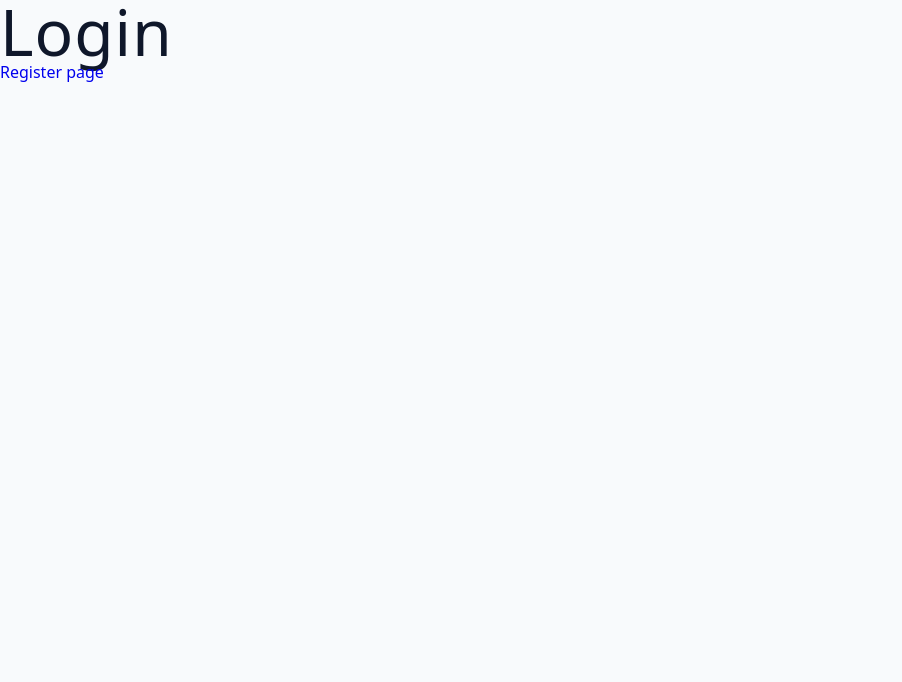
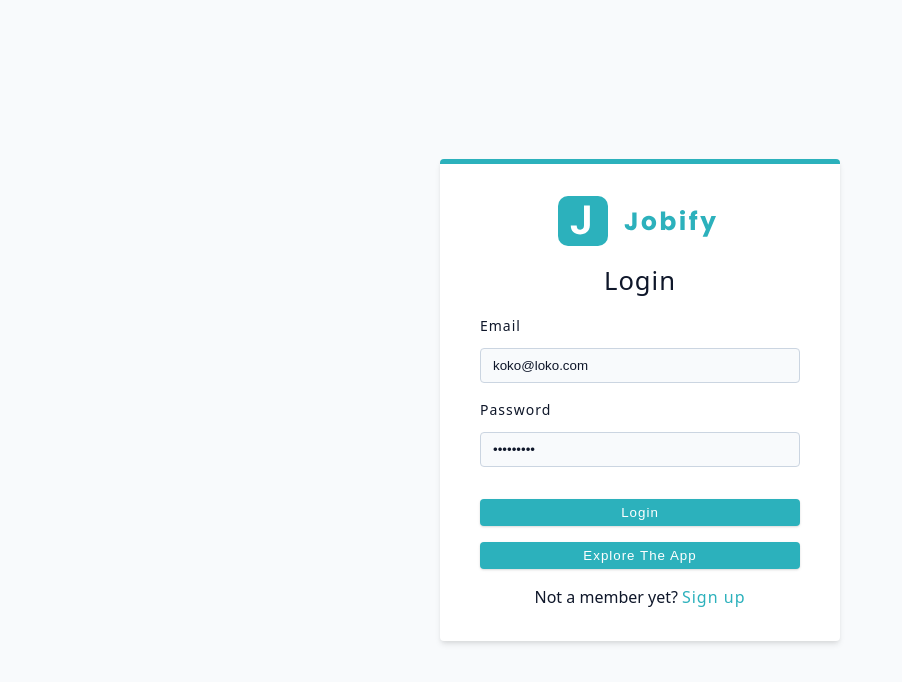
Before and after one commit to AdirNoyman/MERNapp_v2_Aug2023, a React (Vite) app in the folder client/: page /login in a window 1280 px wide. Shown: the top 682 px of the page, without its empty margins (0-902 px from the left). Built offline with nearby package versions, Linux system fonts and the light colour scheme.

Commit message:
Added dashboard

```diff
--- a/client/src/App.jsx
+++ b/client/src/App.jsx
@@ -6,6 +6,11 @@
   Login,
   DashboardLayout,
   Error,
+  AddJob,
+  Stats,
+  AllJobs,
+  Profile,
+  Admin,
 } from './pages';
 
 const router = createBrowserRouter([
@@ -29,6 +34,29 @@
       {
         path: 'dashboard',
         element: <DashboardLayout />,
+        children: [
+          {
+            index: true,
+            element: <AddJob />,
+          },
+          {
+            path: 'all-jobs',
+            element: <AllJobs />,
+          },
+
+          {
+            path: 'stats',
+            element: <Stats />,
+          },
+          {
+            path: 'profile',
+            element: <Profile />,
+          },
+          {
+            path: 'admin',
+            element: <Admin />,
+          },
+        ],
       },
     ],
   },
--- a/client/src/pages/AddJob.jsx
+++ b/client/src/pages/AddJob.jsx
@@ -1,7 +1,7 @@
 import React from 'react';
 
 const AddJob = () => {
-  return <div>AddJob</div>;
+  return <h1>AddJob</h1>;
 };
 
 export default AddJob;
--- a/client/src/pages/DashboardLayout.jsx
+++ b/client/src/pages/DashboardLayout.jsx
@@ -1,7 +1,12 @@
-import React from 'react';
+import { Outlet } from 'react-router-dom';
 
 const DashboardLayout = () => {
-  return <div> DashboardLayout</div>;
+  return (
+    <div>
+      {' '}
+      <Outlet />
+    </div>
+  );
 };
 
 export default DashboardLayout;
--- a/client/src/pages/Login.jsx
+++ b/client/src/pages/Login.jsx
@@ -1,11 +1,29 @@
 import { Link } from 'react-router-dom';
+import Wrapper from '../assets/wrappers/RegisterAndLoginPage';
+import { FormRow, Logo } from '../components';
 
 const Login = () => {
   return (
-    <div className="">
-      <h1>Login</h1>
-      <Link to="/register">Register page</Link>
-    </div>
+    <Wrapper>
+      <form className="form">
+        <Logo />
+        <h4>login</h4>
+        <FormRow type="email" name="email" defaultValue="koko@loko.com" />
+        <FormRow type="password" name="password" defaultValue="secret123" />
+        <button type="submit" className="btn btn-block">
+          login
+        </button>
+        <button type="button" className="btn btn-block">
+          explore the app
+        </button>
+        <p>
+          Not a member yet?
+          <Link to="/register" className="member-btn">
+            Sign up
+          </Link>
+        </p>
+      </form>
+    </Wrapper>
   );
 };
 
```
